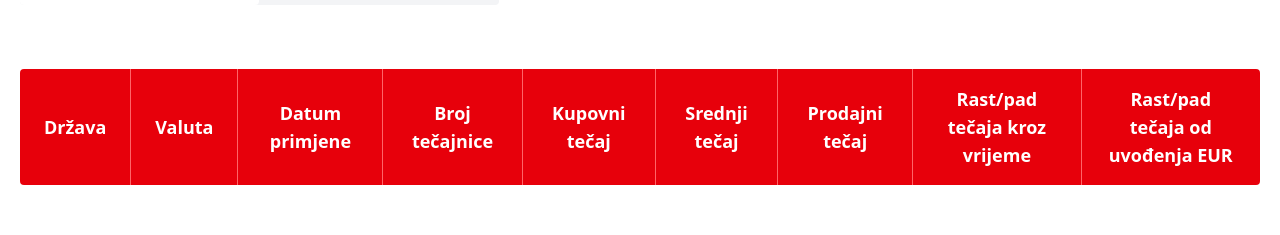
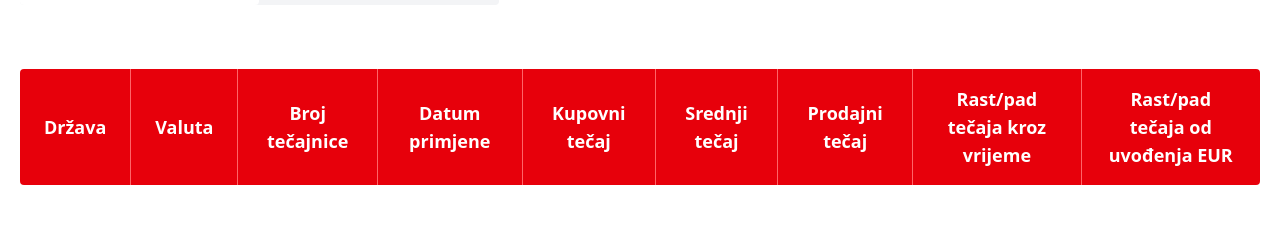
Before and after one commit to Zack1808/hnb_exchange_rate_lists, a React (Vite) app: page /povijest in a window 1280 px wide. Shown: the part 1856-2091 px from the top of the page. Built offline with nearby package versions, Linux system fonts and the light colour scheme.

Commit message:
refactor(history-rate): update table sorting headers

```diff
--- a/src/pages/ExchangeHistory.tsx
+++ b/src/pages/ExchangeHistory.tsx
@@ -102,14 +102,14 @@ const HEADERS = [
     isNumber: false,
   },
   {
+    title: "Broj tečajnice",
+    value: "broj_tecajnice",
+    isNumber: true,
+  },
+  {
     title: "Datum primjene",
     value: "datum_primjene",
     isNumber: false,
-  },
-  {
-    title: "Broj tečajnice",
-    value: "broj_tecajnice",
-    isNumber: true,
   },
   {
     title: "Kupovni tečaj",
@@ -138,7 +138,7 @@ const HEADERS = [
   },
 ];
 
-const sortableKeys = ["drzava", "valuta"];
+const SORTABLE_KEYS = ["drzava", "valuta", "broj_tecajnice"];
 
 const ExchangeHistory: React.FC = React.memo(() => {
   const [selectedCurrency, setSelectedCurrency] = useState<string[]>([]);
@@ -265,8 +265,8 @@ const ExchangeHistory: React.FC = React.memo(() => {
     const arrayData = workingData.map((item) => [
       item.drzava,
       item.valuta,
+      item.broj_tecajnice,
       item.datum_primjene,
-      item.broj_tecajnice,
       item.kupovni_tecaj,
       item.srednji_tecaj,
       item.prodajni_tecaj,
@@ -291,7 +291,7 @@ const ExchangeHistory: React.FC = React.memo(() => {
     const worksheet = XLSX.utils.aoa_to_sheet(excelData);
 
     worksheet["!autofilter"] = {
-      ref: `A1:B${data.length}`,
+      ref: `A1:C${data.length}`,
     };
 
     worksheet["!cols"] = columnWidths;
@@ -460,7 +460,7 @@ const ExchangeHistory: React.FC = React.memo(() => {
                     headers={HEADERS}
                     data={data}
                     sortable
-                    sortableKeys={sortableKeys}
+                    sortableKeys={SORTABLE_KEYS}
                   />
                 ),
               },
```
